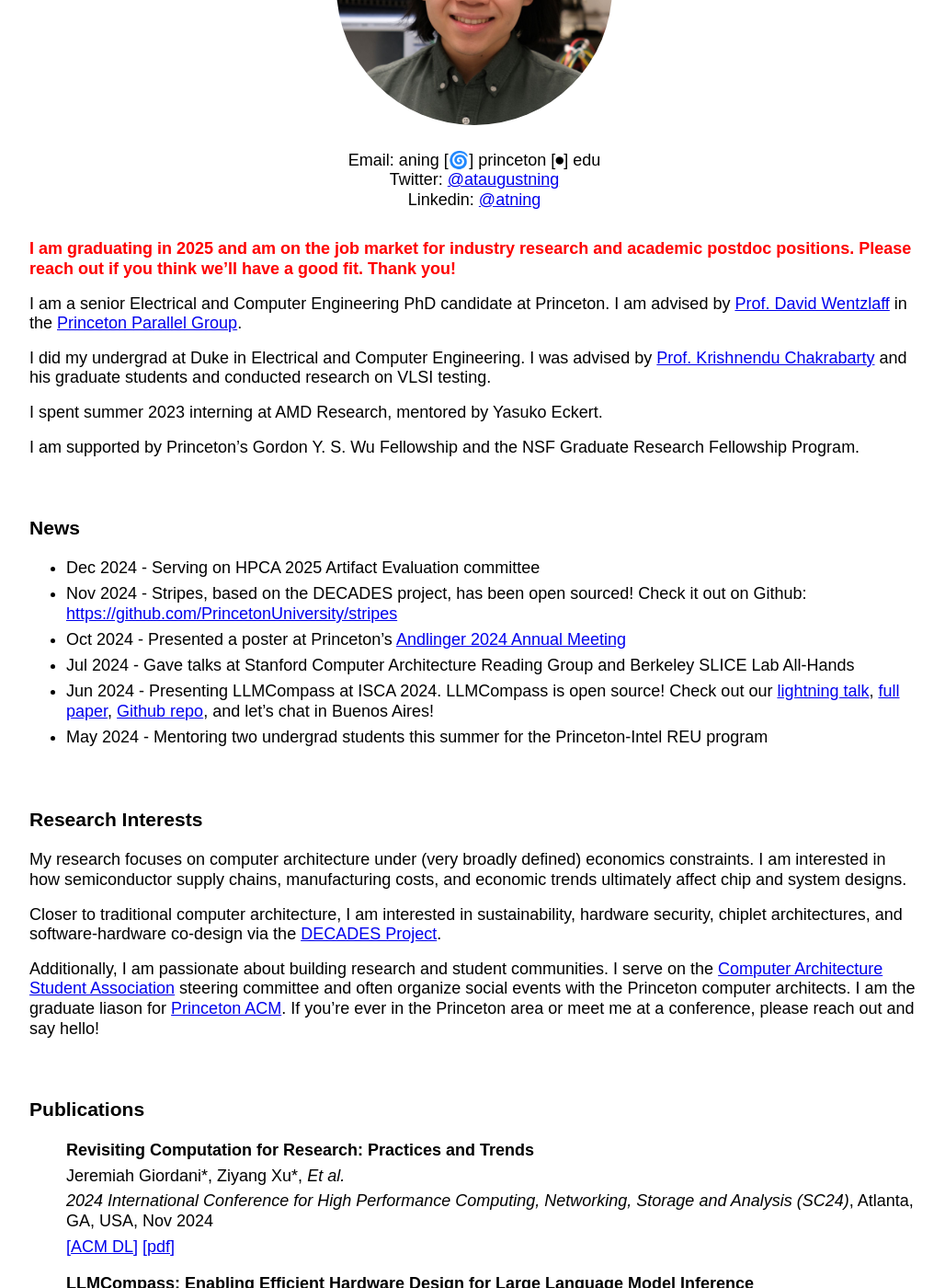
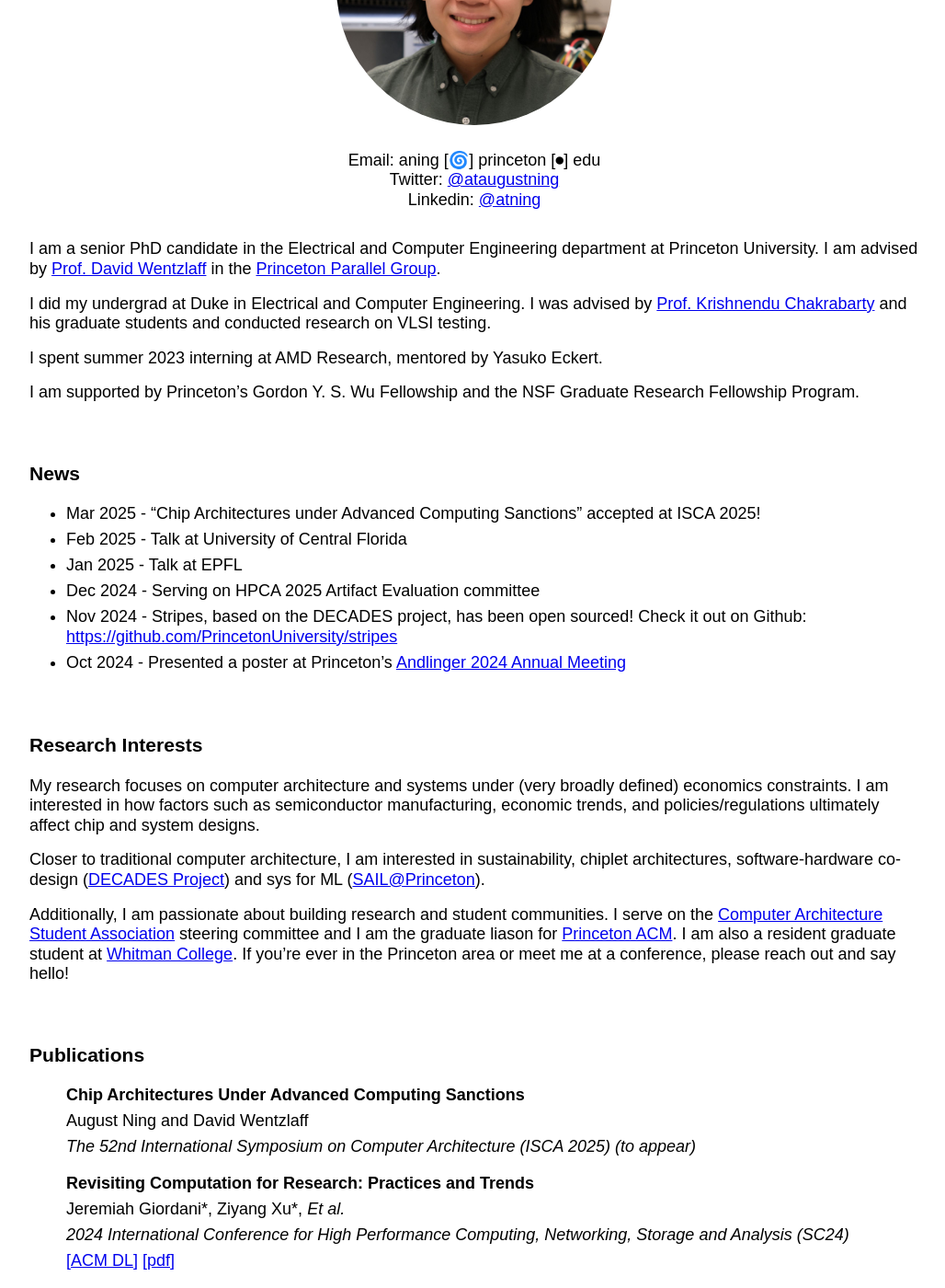
Before and after one commit to AugustNing/augustning.github.io, a Jekyll site: the page built from index.md, in a window 1280 px wide and 1400 px high, scrolled down 287 px. Shown: the whole window at 92% size, without its empty margins (124-1152 px from the left). Built offline with Jekyll 4.4.1, drawn with Linux system fonts in a browser that asks for light colours; some of the changed text lies outside the part shown.

Commit message:
apr 2025 updates

```diff
--- a/index.md
+++ b/index.md
@@ -19,9 +19,7 @@
 
 ***
 
-<span style="color:red">**I am graduating in 2025 and am on the job market for industry research and academic postdoc positions. Please reach out if you think we'll have a good fit. Thank you!**</span>
-
-I am a senior Electrical and Computer Engineering PhD candidate at Princeton. I am advised by [Prof. David Wentzlaff](https://princeton.edu/~wentzlaf/) in the [Princeton Parallel Group](https://parallel.princeton.edu/).
+I am a senior PhD candidate in the Electrical and Computer Engineering department at Princeton University. I am advised by [Prof. David Wentzlaff](https://princeton.edu/~wentzlaf/) in the [Princeton Parallel Group](https://parallel.princeton.edu/).
 
 I did my undergrad at Duke in Electrical and Computer Engineering. I was advised by [Prof. Krishnendu Chakrabarty](https://search.asu.edu/profile/4669916) and his graduate students and conducted research on VLSI testing.
 
@@ -33,22 +31,21 @@
 
 ### **News**
 
+* Mar 2025 - "Chip Architectures under Advanced Computing Sanctions" accepted at ISCA 2025!
+* Feb 2025 - Talk at University of Central Florida
+* Jan 2025 - Talk at EPFL
 * Dec 2024 - Serving on HPCA 2025 Artifact Evaluation committee
 * Nov 2024 - Stripes, based on the DECADES project, has been open sourced! Check it out on Github: [https://github.com/PrincetonUniversity/stripes](https://github.com/PrincetonUniversity/stripes)
 * Oct 2024 - Presented a poster at Princeton's [Andlinger 2024 Annual Meeting](https://acee.princeton.edu/2024-annual-meeting/)
-* Jul 2024 - Gave talks at Stanford Computer Architecture Reading Group and Berkeley SLICE Lab All-Hands
-* Jun 2024 - Presenting LLMCompass at ISCA 2024. LLMCompass is open source! Check out our [lightning talk](https://www.youtube.com/watch?v=OlF5D0HDJTE), [full paper](assets/papers/llmcompass-isca-2024.pdf), [Github repo](https://github.com/PrincetonUniversity/llmCompass/), and let's chat in Buenos Aires!
-* May 2024 - Mentoring two undergrad students this summer for the Princeton-Intel REU program
-
 
 ***
 
 ### **Research Interests**
-My research focuses on computer architecture under (very broadly defined) economics constraints. I am interested in how semiconductor supply chains, manufacturing costs, and economic trends ultimately affect chip and system designs.
+My research focuses on computer architecture and systems under (very broadly defined) economics constraints. I am interested in how factors such as semiconductor manufacturing, economic trends, and policies/regulations ultimately affect chip and system designs.
 
-Closer to traditional computer architecture, I am interested in sustainability, hardware security, chiplet architectures, and software-hardware co-design via the [DECADES Project](https://decades.cs.princeton.edu/).
+Closer to traditional computer architecture, I am interested in sustainability, chiplet architectures, software-hardware co-design ([DECADES Project](https://decades.cs.princeton.edu/)) and sys for ML ([SAIL@Princeton](https://sysml.cs.princeton.edu/index.html)).
 
-Additionally, I am passionate about building research and student communities. I serve on the [Computer Architecture Student Association](https://sigarch.org/casa/) steering committee and often organize social events with the Princeton computer architects. I am the graduate liason for [Princeton ACM](https://princeton.acm.org/). If you're ever in the Princeton area or meet me at a conference, please reach out and say hello!
+Additionally, I am passionate about building research and student communities. I serve on the [Computer Architecture Student Association](https://sigarch.org/casa/) steering committee and I am the graduate liason for [Princeton ACM](https://princetonacm.github.io/). I am also a resident graduate student at [Whitman College](https://whitmancollege.princeton.edu/). If you're ever in the Princeton area or meet me at a conference, please reach out and say hello!
 
 ***
 <!-- authors, "title in quotes,", *conference in italics*, city, state, country, month year -->
@@ -65,16 +62,22 @@
 ### **Publications**
 
 <ul class='no_marker'>
+	<li><b>Chip Architectures Under Advanced Computing Sanctions</b></li>
+	<li>August Ning and David Wentzlaff</li>
+	<li><i>The 52nd International Symposium on Computer Architecture (ISCA 2025) (to appear)</i></li>
+</ul>
+
+<ul class='no_marker'>
 	<li><b>Revisiting Computation for Research: Practices and Trends</b></li>
 	<li>Jeremiah Giordani*, Ziyang Xu*, <i>Et al.</i></li>
-	<li><i>2024 International Conference for High Performance Computing, Networking, Storage and Analysis (SC24)</i>, Atlanta, GA, USA, Nov 2024</li>
+	<li><i>2024 International Conference for High Performance Computing, Networking, Storage and Analysis (SC24)</i></li>
 	<li><a href="https://dl.acm.org/doi/abs/10.1109/SC41406.2024.00076">[ACM DL]</a> <a href="assets/papers/computing-trends-sc-2024.pdf">[pdf]</a></li>
 </ul>
 
 <ul class='no_marker'>
 	<li><b>LLMCompass: Enabling Efficient Hardware Design for Large Language Model Inference</b></li>
 	<li>Hengrui Zhang, August Ning, Rohan Prabhakar, and David Wentzlaff</li>
-	<li><i>The 51th International Symposium on Computer Architecture (ISCA)</i>, Buenos Aires, AR, Jun 2024</li>
+	<li><i>The 51th International Symposium on Computer Architecture (ISCA 2024)</i></li>
 	<li><a href="https://ieeexplore.ieee.org/document/10609604">[IEEE Xplore]</a> <a href="assets/papers/llmcompass-isca-2024.pdf">[pdf]</a> <a href="https://github.com/PrincetonUniversity/llmCompass/">[Github repo]</a> <a href="https://www.youtube.com/watch?v=OlF5D0HDJTE">[Lightning talk]</a></li>
 </ul>
 
@@ -89,21 +92,21 @@
 <ul class='no_marker'>
 	<li><b>Supply Chain Aware Computer Architecture</b></li>
 	<li>August Ning, Georgios Tziantzioulis, and David Wentzlaff</li>
-	<li><i>The 50th International Symposium on Computer Architecture (ISCA)</i>, Orlando, FL, USA, Jun 2023</li>
+	<li><i>The 50th International Symposium on Computer Architecture (ISCA 2023)</i></li>
 	<li><a href="https://dl.acm.org/doi/10.1145/3579371.3589052">[ACM DL Open Access]</a> <a href="assets/papers/supply-chain-isca-2023.pdf">[pdf]</a> <a href="https://github.com/PrincetonUniversity/ttm-cas/">[Github repo]</a></li>
 </ul>
 
 <ul class='no_marker'>
 	<li><b>CIFER: A 12nm, 16mm<sup>2</sup>, 22-Core SoC with a 1541 LUT6/mm<sup>2</sup>, 1.92 MOPS/LUT, Fully Synthesizable, Cache-Coherent, Embedded FPGA</b></li>
 	<li>Ting-Jung Chang*, Ang Li*, <i>Et al.</i></li>
-	<li><i>2023 IEEE Custom Integrated Circuits Conference (CICC)</i>, San Antonio, TX, USA, Apr 2023</li>
+	<li><i>2023 IEEE Custom Integrated Circuits Conference (CICC 2023)</i></li>
 	<li><a href="https://ieeexplore.ieee.org/abstract/document/10121294">[IEEE Xplore]</a> <a href="assets/papers/cifer-cicc-2023.pdf">[pdf]</a></li>
 </ul>
 
 <ul class='no_marker'>
 	<li><b>DECADES: A 67mm<sup>2</sup>, 1.46TOPS, 55 Giga Cache-Coherent 64-bit RISC-V Instructions per second, Heterogeneous Manycore SoC with 109 Tiles including Accelerators, Intelligent Storage, and eFPGA in 12nm FinFET</b></li>
 	<li>Fei Gao, <i>Et al.</i></li>
-	<li><i>2023 IEEE Custom Integrated Circuits Conference (CICC)</i>, San Antonio, TX, USA, Apr 2023</li>
+	<li><i>2023 IEEE Custom Integrated Circuits Conference (CICC 2023)</i></li>
 	<li><b>Best Student Paper Award Nominee!</b></li>
 	<li><b>New! Nov 2024</b> <a href="https://github.com/PrincetonUniversity/stripes">[Stripes Open Source]</a> <a href="https://ieeexplore.ieee.org/document/10121257">[IEEE Xplore]</a> <a href="assets/papers/decades-cicc-2023.pdf">[pdf]</a></li>
 </ul>
@@ -127,18 +130,18 @@
 <ul class='no_marker'>
 	<li><b>Carbon Characterization of a Megawatt-scale Research Data Center</b></li>
 	<li>August Ning and David Wentzlaff</li>
-	<li><i>The Andlinger Center for Energy and the Environment’s 2024 Annual Meeting </i>, Princeton, NJ, USA, Nov 2024</li>
+	<li><i>The Andlinger Center for Energy and the Environment’s 2024 Annual Meeting</i>, Nov 2024</li>
 </ul>
 <ul class='no_marker'>
 	<li><b>Computer Architectures for Chip Surplus</b></li>
 	<li>August Ning and David Wentzlaff</li>
-	<li><i>ACM Student Research Competition at MICRO 2022</i>, Chicago, IL, USA, Oct 2022</li>
+	<li><i>ACM Student Research Competition at MICRO 2022</i>, Oct 2022</li>
 	<li><a href="assets/papers/chip-surplus-src-micro-2022.pdf">[poster]</a></li>
 </ul>
 <ul class='no_marker'>
 	<li><b>Supply Chain Aware Chip Architecture</b></li>
 	<li>August Ning, Georgios Tziantzioulis, and David Wentzlaff</li>
-	<li><i>The Fourth Young Architect Workshop at ASPLOS 2022</i>, Lausanne, VD, Switzerland, Mar 2022</li>
+	<li><i>The Fourth Young Architect Workshop at ASPLOS 2022</i>, Mar 2022</li>
 	<li><a href="assets/papers/supply-chain-yarch-asplos-2022.pdf">[poster]</a></li>
 </ul>
 
```
Also changed, not shown: other parts of index.md (+1 -1 lines), 1 other file.
